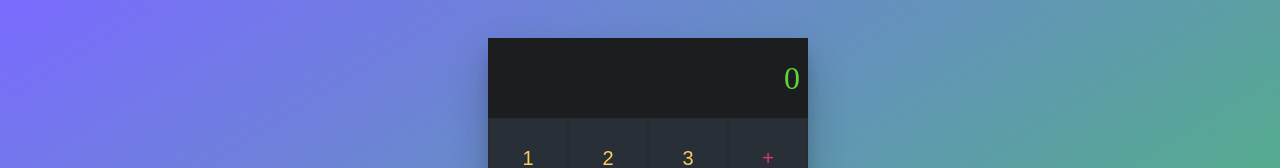
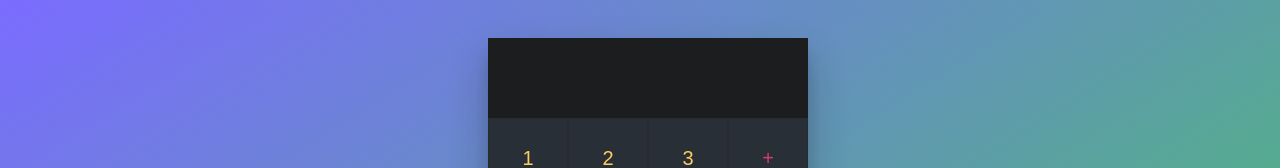
Before and after one commit to diego2606/calc-app, a React (Create React App) app: page / in a window 1280 px wide. Shown: the top 168 px of the page. Built offline with nearby package versions, Linux system fonts and the light colour scheme.

Commit message:
feat: :art: add useState with array destructuring in App

```diff
--- a/src/App.jsx
+++ b/src/App.jsx
@@ -1,5 +1,5 @@
 // importation
-import React from "react";
+import React, { useState } from "react";
 import MathOperations from "./components/MathOperations";
 import Result from "./components/Result";
 import Functions from "./components/Functions";
@@ -13,12 +13,21 @@ import './App.css'
 // generation de la function del component
 const App = () => {
 
+    // 1er position: valor (que inicialmente es el valor por defect)
+    // 2da position: function que me va a permitir modificar el valor por defecto
+    // [xxx], [setxxxx]
+    const [stack, setStack] = useState('')
+
 
     // Lo que ejecuta la funcion
     console.log('Render App')
     return (<main className="react-calculator">
-        <Result value={undefined}/>
-        <Numbers onClickNumber={(number) => console.log('Click en number', number)}/>
+        <Result value={stack}/>
+        <Numbers onClickNumber={number => {
+                console.log('Click en number', number)
+                setStack(number)
+            }}
+        />
         <Functions
             onContentClear={() => console.log('Content clear')}
             onDelete={() => console.log('Delete')}
```
